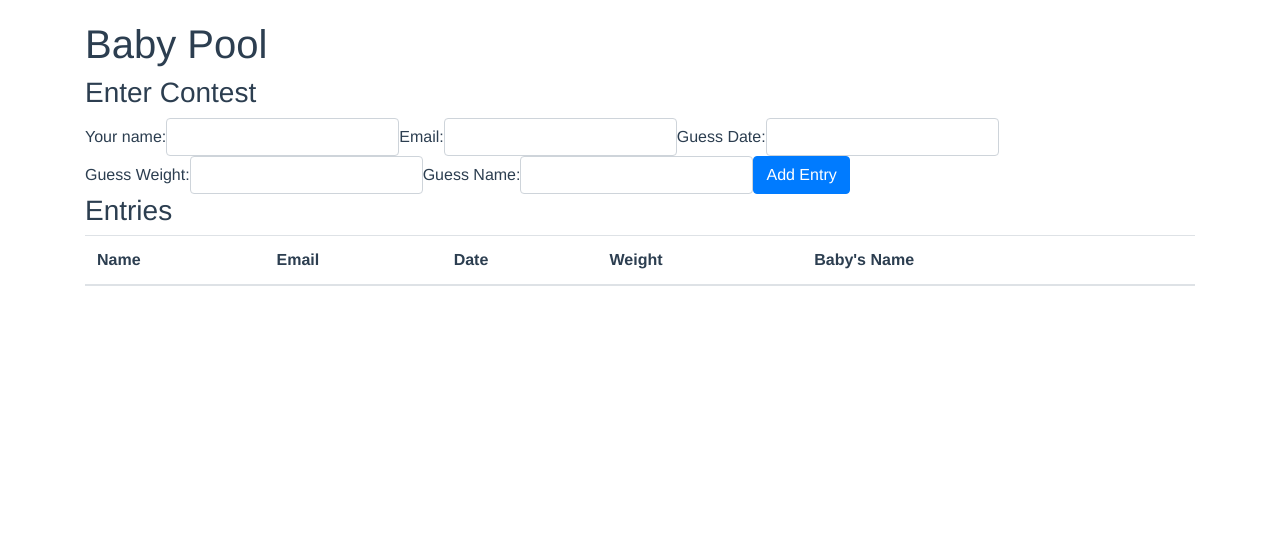
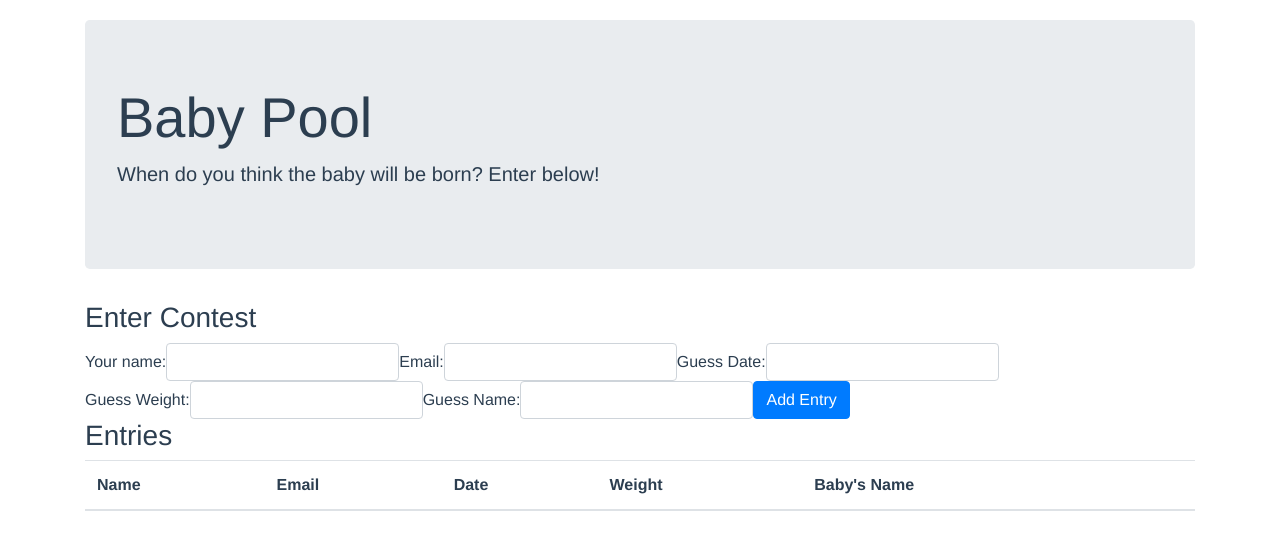
Before and after one commit to cherylac/CapstoneWATS4000-Pool, a Vue app: page / in a window 1280 px wide. Shown: the top 550 px of the page. Built offline with nearby package versions, Linux system fonts and the light colour scheme; what vuefire would draw is missing.

Commit message:
added jumbotron

```diff
--- a/src/App.vue
+++ b/src/App.vue
@@ -1,7 +1,8 @@
 <template>
   <div id="app" class="container">
-    <div class="page-header">
-  <h1>Baby Pool</h1>
+    <div class="jumbotron">
+  <h1 class="display-4">Baby Pool</h1>
+   <p class="lead">When do you think the baby will be born? Enter below!</p>
   </div>
   <div class="panel panel-default">
     <div class="panel-heading">
@@ -33,6 +34,7 @@
       </form>
     </div>
   </div>
+
   <div class="panel panel-default">
     <div class="panel-heading">
       <h3 class="panel-title">Entries</h3>
```
Also changed, not shown: 8 other files (tests, documents, lock files or other folders).
